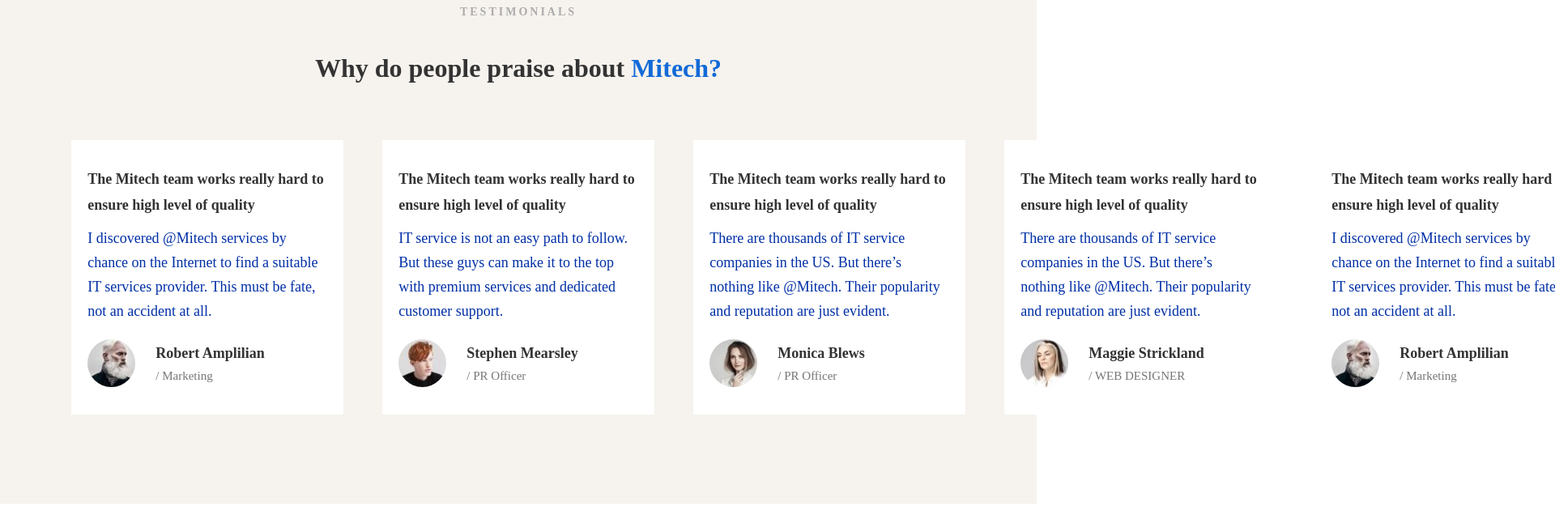
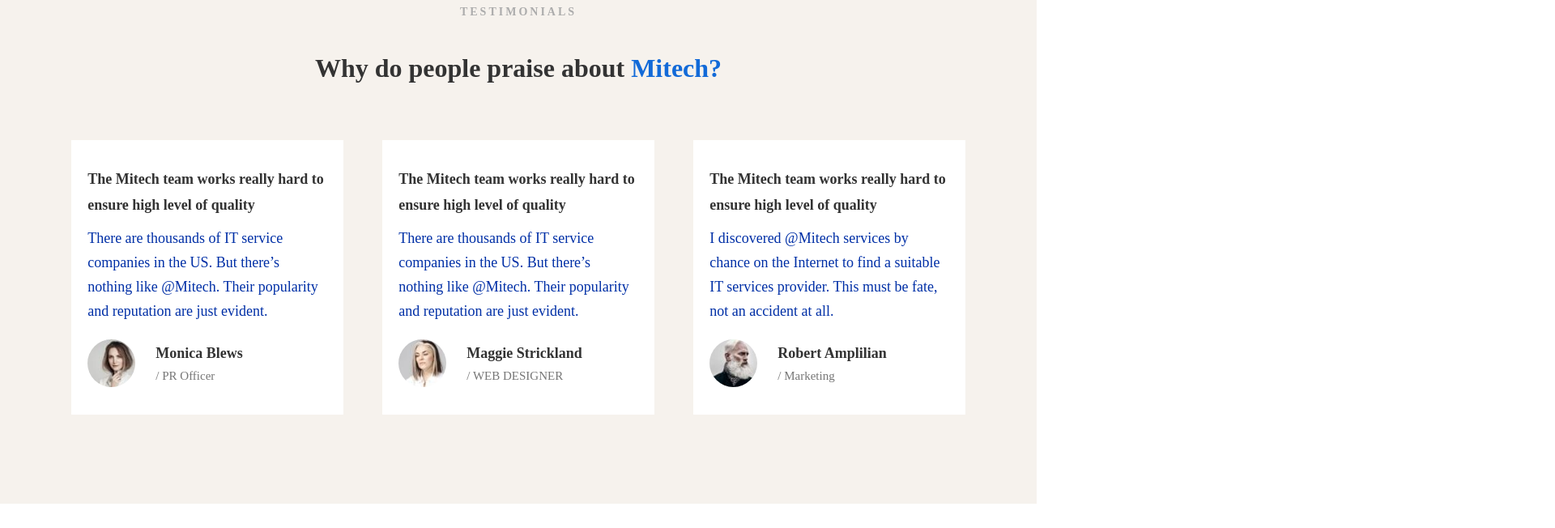
Before and after one commit to front-end-by-rimantas/19-grupe-portfolio-mitech, a website with bundled scripts: page index.html in a window 1280 px wide. Shown: the part 5384-6036 px from the top of the page at 81% size, 1920 px wide, since content can reach past the window. Built offline with nearby package versions, Linux system fonts and the light colour scheme; files whose address does not match are found by name; a web font is replaced by a local one.

Commit message:
orig testimonial centered only when view count 3

```diff
--- a/css/components/testimonials.css
+++ b/css/components/testimonials.css
@@ -24,7 +24,7 @@
 
 .testimonialslide {
   display: inline-block;
-/*  overflow: hidden; */
+  overflow: hidden;
   width: 90%;
   margin: 30px 5%;
 }
--- a/js/components/testimonials/Testimonials.js
+++ b/js/components/testimonials/Testimonials.js
@@ -71,10 +71,11 @@
     }
 
     render() {
+        const firstOriginalposition = -100 / this.itemView * this.generateAfterCloneArray().length; // centers first original testimonial
         const itemCount = this.originalCount + this.cloneCount;
         const itemWidth = 100 * itemCount / this.itemView;
         const HTML =    `<div class="testimonialslide">
-                            <div class="testimcards" style="width: ${itemWidth}%; margin-left: ${0}%">
+                            <div class="testimcards" style="width: ${itemWidth}%; margin-left: ${firstOriginalposition}%">
                                 ${this.generateTestimonials()}
                             </div>
                         </div>`;
```
